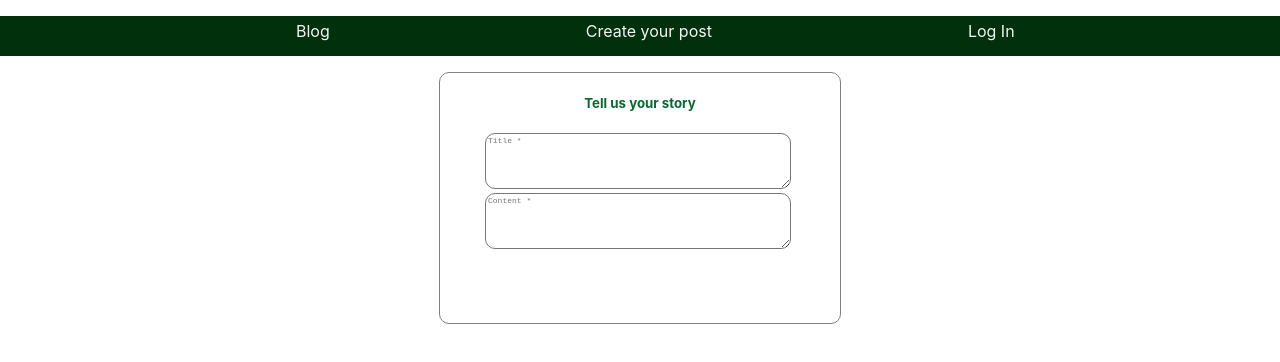
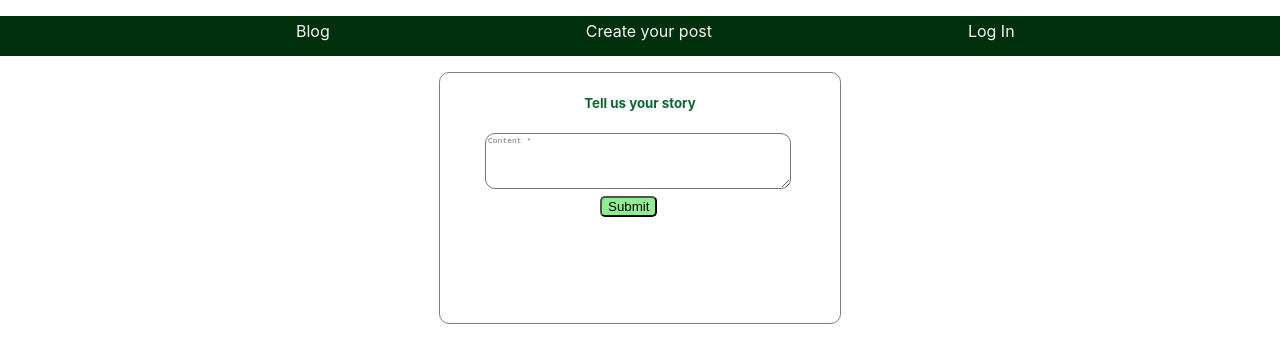
Before and after one commit to LuizaAv/blog, a React (Create React App) app: page /postcreation in a window 1280 px wide. Shown: the top 362 px of the page. Built offline with nearby package versions, Linux system fonts and the light colour scheme.

Commit message:
recovering postsmaking fields

```diff
--- a/package.json
+++ b/package.json
@@ -36,5 +36,8 @@
       "last 1 firefox version",
       "last 1 safari version"
     ]
+  },
+  "devDependencies": {
+    "eslint": "^6.8.0"
   }
 }
--- a/src/App.js
+++ b/src/App.js
@@ -6,7 +6,22 @@ import Postscreation from './Components/Postcreation/Postscreation';
 import PostsDone from './Components/Postcreation/PostsDone';
 import { Link, Route, BrowserRouter as Router, Switch } from "react-router-dom";
 
-function App() {
+class App extends React.Component {
+  constructor(){
+    super();
+    this.state={
+      posts : [],
+    }
+  }
+
+  pushPostToPosts = (post) =>{
+     this.setState(({posts})=>({
+       posts : [...posts , post]
+     }))
+  }
+
+  render(){
+    console.log(this.state.posts)
   return (
     <Router>
       <div>
@@ -25,13 +40,18 @@ function App() {
         </ul>
         <Switch>
           <Route exact path="/" component={Infostation}></Route>
-          <Route exact path="/postcreation" component={Postscreation}></Route>
+          <Route exact path="/postcreation">
+            <Postscreation pushPostToPosts={this.pushPostToPosts}/>
+          </Route>
           <Route exact path='/login' component={Loginform}></Route>
-          <Route exact path='/posts' component={PostsDone}></Route>
+          <Route exact path='/posts'>
+            <PostsDone posts={this.state.posts}/>
+          </Route>
         </Switch>
       </div>
     </Router>
   );
 }
+}
 
 export default App;
--- a/src/Components/Loginform/Verfication.js
+++ b/src/Components/Loginform/Verification.js
@@ -1,5 +1,5 @@
 import React, { Component } from "react";
-import Loginform from "../Loginform/Login/Loginform";
+import Loginform from "./Login/Loginform";
 
 class Verfication extends Component {
   constructor(props) {
--- a/src/Components/Postcreation/PostsDone.js
+++ b/src/Components/Postcreation/PostsDone.js
@@ -3,12 +3,18 @@ import './posts.css';
 
 function Posts(props) {
     return (
-        <div className='postCard'>
-          <div className='circle'>L</div>
-          <p>{props.title}</p>
-          <p>{props.content}</p>
-          <p>{props.time}</p>
-        </div>
+      <div>
+        {props.posts.map( (post , index) =>{
+          return(
+            <div className='postCard' key={index}>
+              <div className='circle'>L</div>
+              <p>{post.postValue}</p>
+            </div>
+          )
+
+        })}
+      </div>
+
     )
 }
 
--- a/src/Components/Postcreation/Postscreation.js
+++ b/src/Components/Postcreation/Postscreation.js
@@ -1,20 +1,28 @@
 import React, { Component } from "react";
 import "./posts.css";
+import { withRouter } from 'react-router-dom'
 
 class Postscreation extends Component {
   constructor(props) {
     super(props);
+    this.state={
+      post : {}
+    }
   }
 
-  titleChange = event => {
-    this.props.titleChangeHandler(event.target.value);
-  };
+  handlePostValue = (e) =>{
+     this.setState({
+       post : {postValue : e.target.value}
+     })
+  }
 
-  contentChange = event => {
-    this.props.contentChangeHandler(event.target.value);
-  };
+  goToPosts = () =>{
+     this.props.pushPostToPosts(this.state.post)
+     this.props.history.push('/posts')
+  }
 
   render() {
+    //console.log('post', this.state.post)
     const checkBox = {
       fontSize: "25px",
       color: "rgb(1, 48, 13)"
@@ -22,16 +30,7 @@ class Postscreation extends Component {
     return (
       <div className="postsContent">
         <h5>Tell us your story</h5>
-        <textarea
-          className="text"
-          placeholder="Title *"
-          onFocus={event =>
-            (event.target.placeholder = `Title
-                  ....`)
-          }
-          onBlur={event => (event.target.placeholder = "Title *")}
-          onChange={this.titleChange}
-        ></textarea>
+
         <textarea
           className="text"
           placeholder="Content *"
@@ -40,11 +39,14 @@ class Postscreation extends Component {
                     ....Write your post`)
           }
           onBlur={event => (event.target.placeholder = "Content *")}
-          onChange={this.contentChange}
+          onChange={this.handlePostValue}
         ></textarea>
+        <button
+           className='submitBtn'
+           onClick={this.goToPosts}>Submit</button>
       </div>
     );
   }
 }
 
-export default Postscreation;
+export default withRouter(Postscreation);
--- a/src/Components/Postcreation/posts.css
+++ b/src/Components/Postcreation/posts.css
@@ -37,3 +37,10 @@
     background-color: darkolivegreen;
     text-align: center;
   }
+
+  .submitBtn{
+    border-radius: 5px;
+    margin: 3px;
+    margin-left: 40%;
+    background-color: lightgreen;
+  }
```
Also changed, not shown: src/Components/Postcreation/PostsData.js (deleted, +0 -39 lines), 1 other file (tests, documents, lock files or other folders).
